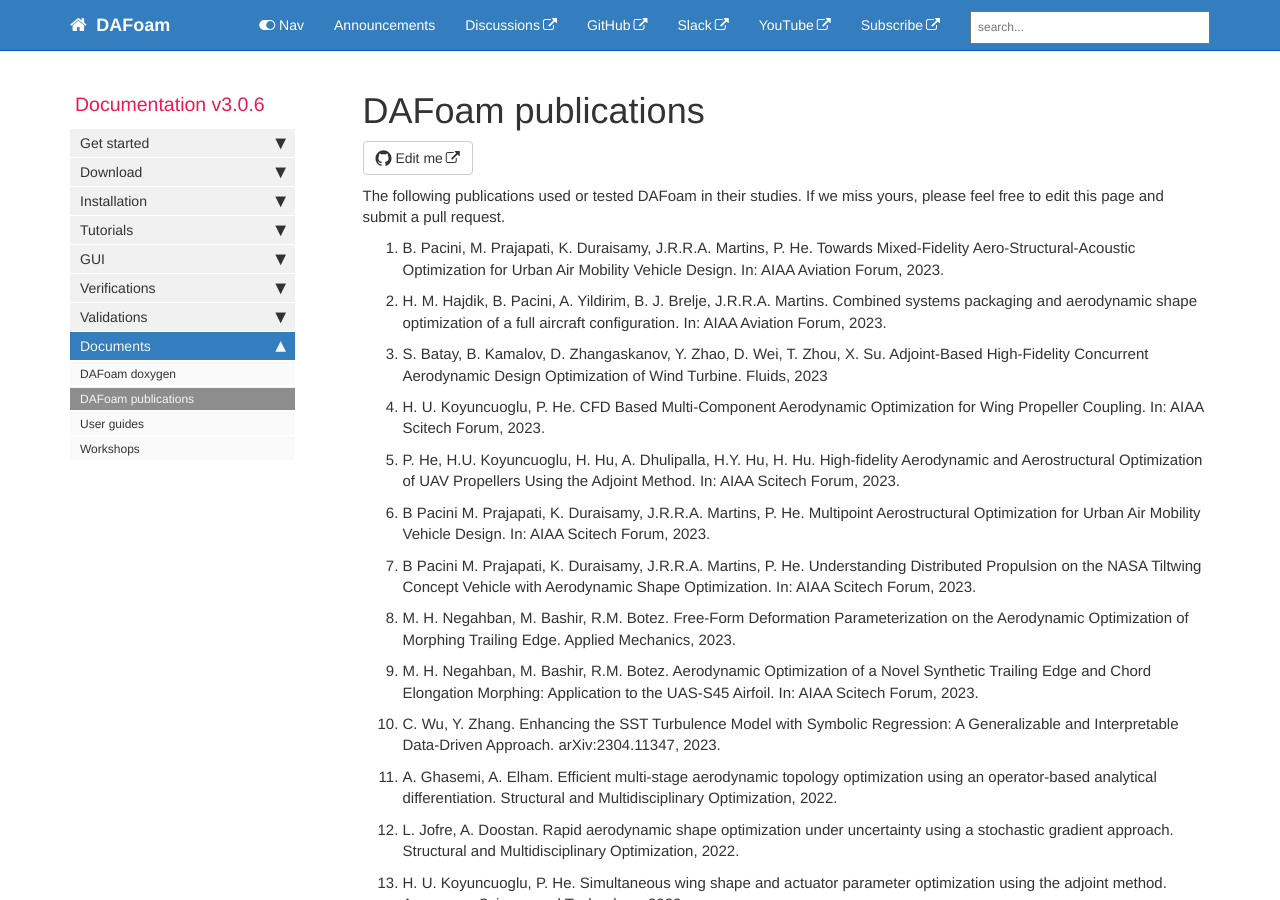
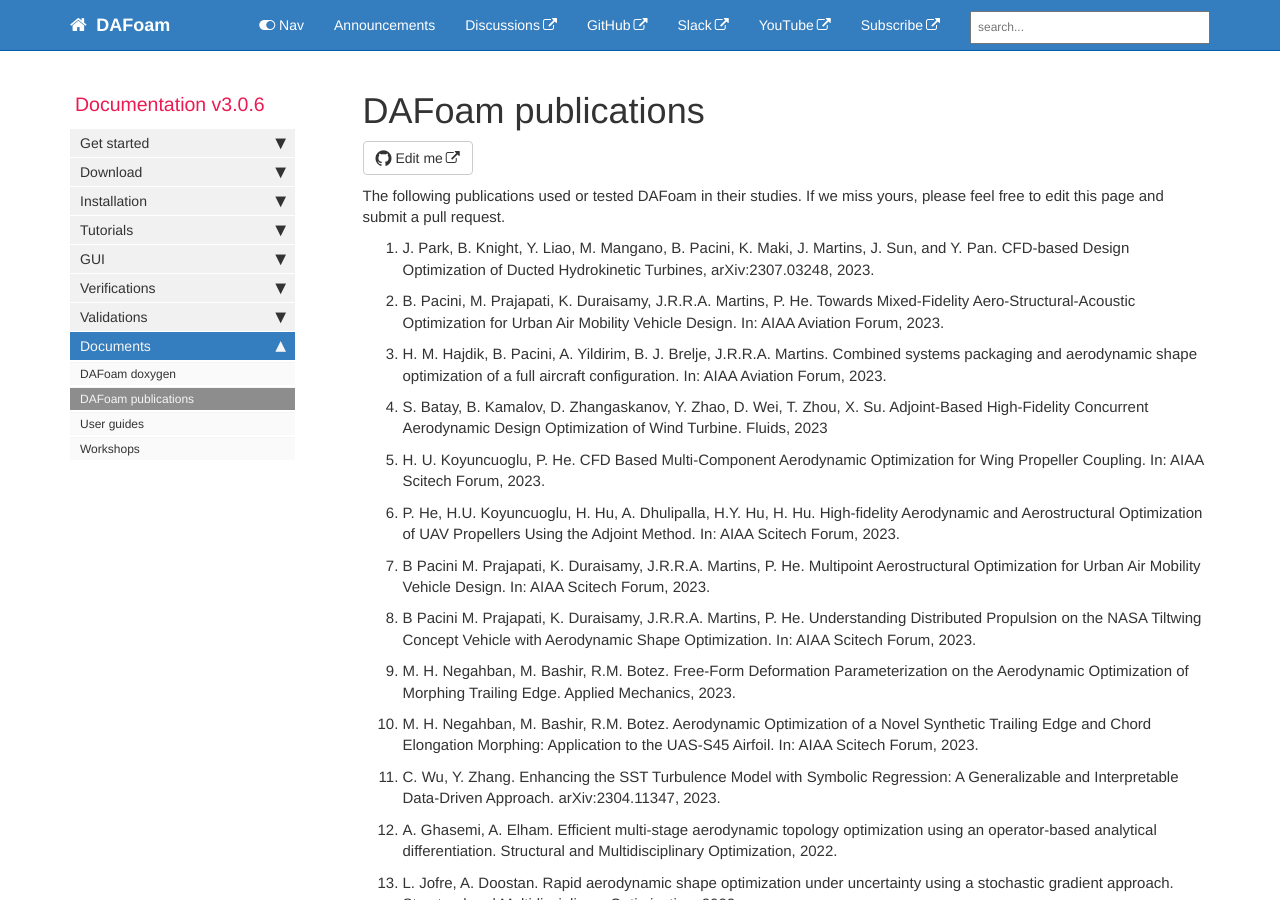
Before and after one commit to DAFoam/DAFoam.github.io, a Jekyll site: the page built from pages/mydoc/mydoc_docs_publications.md, in a window 1280 px wide and 900 px high. Built offline with Jekyll 4.4.1, drawn with Linux system fonts in a browser that asks for light colours; comment, search, counter and statistics services are not loaded.

Commit message:
content update

```diff
--- a/pages/mydoc/mydoc_docs_publications.md
+++ b/pages/mydoc/mydoc_docs_publications.md
@@ -10,6 +10,8 @@ folder: mydoc
 {: reversed="reversed"}
 
 The following publications used or tested DAFoam in their studies. If we miss yours, please feel free to edit this page and submit a pull request.
+
+1. J. Park, B. Knight, Y. Liao, M. Mangano, B. Pacini, K. Maki, J. Martins, J. Sun, and Y. Pan. CFD-based Design Optimization of Ducted Hydrokinetic Turbines, arXiv:2307.03248, 2023.
 
 1. B. Pacini, M. Prajapati, K. Duraisamy, J.R.R.A. Martins, P. He. Towards Mixed-Fidelity Aero-Structural-Acoustic Optimization for Urban Air Mobility Vehicle Design. In: AIAA Aviation Forum, 2023.
 
```
